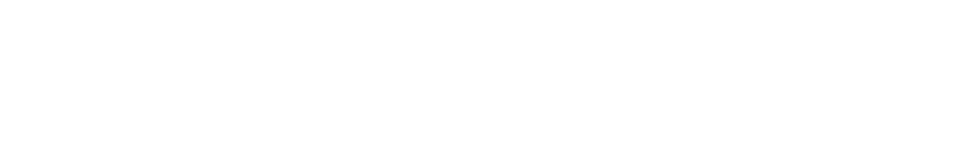
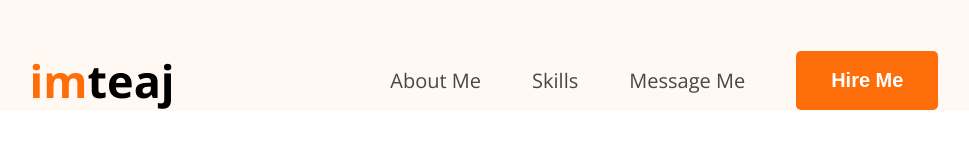
Before and after one commit to imteajuddinniloy/MY-DEMO-PORTFOLIO, a plain HTML site: page index.html in a window 1280 px wide. Shown: the whole page, without its empty margins (156-1125 px from the left). Drawn offline with nearby package versions, Linux system fonts and the light colour scheme.

Commit message:
Add navbar and shared styles

```diff
--- a/Style/portfolio.css
+++ b/Style/portfolio.css
@@ -0,0 +1,67 @@
+/* ==== FONT STYLE ==== */
+
+.font-open-sans{
+  font-family: "Open Sans", sans-serif;
+  font-optical-sizing: auto;
+}
+
+/* ==== SHARE STYLE ===== */
+
+*{
+    margin: 0;
+    padding: 0;
+    box-sizing: border-box;
+}
+
+/* ----Button----- */
+.btn{
+    border: none;
+    border-radius: 5px;
+    font-size: 20px;
+    font-weight: bold;
+    padding: 18px 35px;
+    background-color: #FD6E0A;
+    color: white;
+    cursor: pointer;
+}
+
+/* ==== MAIN STYLE ==== */
+
+header{
+    background-color: #FFF8F3;
+    padding-top: 50px;
+}
+
+/* ==== NAVBAR ==== */
+
+nav{
+    width: 71%;
+    max-width: 1140px;
+    /* border: 1px solid tomato; */
+    margin: 0 auto;
+
+    display: flex;
+    justify-content: space-between;
+    align-items: center;
+}
+
+/* ----logo----- */
+nav .logo h2{
+    font-size: 45px;
+}
+nav .logo span{
+    color: #FD6E0A;
+}
+/* ----manu---- */
+nav .menu{
+    display: flex;
+    align-items: center;
+    gap: 51px;
+    list-style-type: none;
+}
+
+nav .menu a{
+    font-size: 20px;
+    color: #474747;
+    text-decoration: none;
+}
--- a/index.html
+++ b/index.html
@@ -5,11 +5,32 @@
     <meta name="viewport" content="width=device-width, initial-scale=1.0">
     <title>Imteaj Uddin Portfolio</title>
 
-    <!-- ==========STYLESHEET============ -->
+    <!-- ========== STYLESHEET ============ -->
      <link rel="stylesheet" href="Style/portfolio.css">
 
+    <!-- ============== GOOGLE FONT =========== -->
+     <link rel="preconnect" href="https://fonts.googleapis.com">
+<link rel="preconnect" href="https://fonts.gstatic.com" crossorigin>
+<link href="https://fonts.googleapis.com/css2?family=Open+Sans:ital,wght@0,300..800;1,300..800&display=swap" rel="stylesheet">
+
 </head>
-<body>
+<body class="font-open-sans">
 
+    <header>
+
+        <nav>
+            <div class="logo">
+                <h2><span>im</span>teaj</h2>
+            </div>
+
+            <ul class="menu">
+                <li><a href="">About Me</a></li>
+                <li><a href="">Skills</a></li>
+                <li><a href="">Message Me</a></li>
+                <li><button class="btn">Hire Me</button></li>
+            </ul>
+        </nav>
+
+    </header>
 </body>
 </html>
```
Also changed, not shown: images/hardy.png (deleted), images/imteaj-uddin.png (added).
